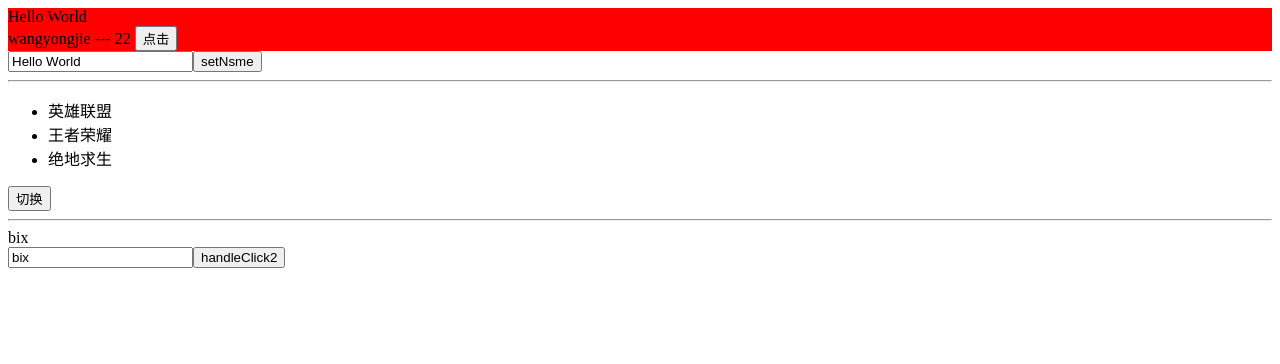
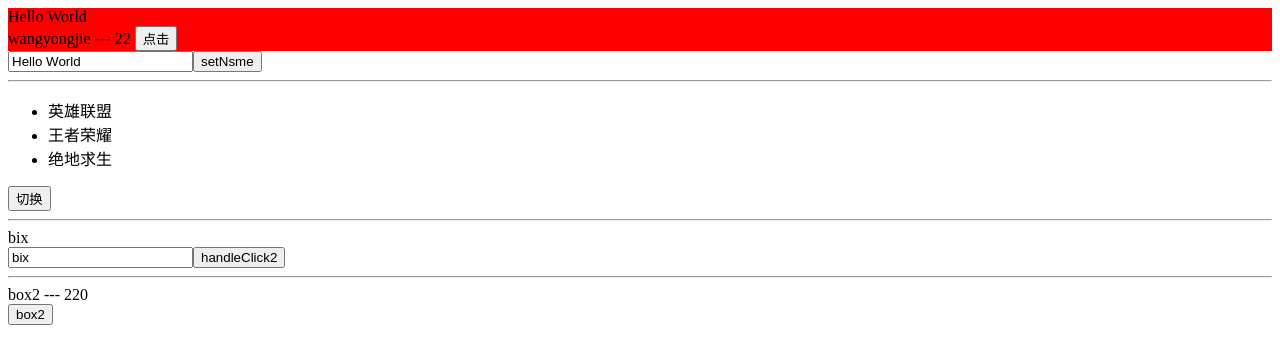
Before and after one commit to xiaodongxier/vue3_vite_ts_202401, a Vue app: page / in a window 1280 px wide. Shown: the top 364 px of the page. Built offline with nearby package versions, Linux system fonts and the light colour scheme.

Commit message:
note-sync syncing

```diff
--- a/src/App.vue
+++ b/src/App.vue
@@ -20,11 +20,25 @@
   <div>{{ box1[0].name }}</div>
   <input type="text" v-model="box1[0].name" />
   <button @click="handleClick2">handleClick2</button>
+  <hr>
+  <div>{{ box2.name }} --- {{ box2.age }}</div>
+  <button @click="box22">box2</button>
 </template>
 
 
 <script setup lang="ts">
 import { reactive, ref } from 'vue';
+
+
+let box2 = reactive({
+  name: "box2",
+  age: 220
+})
+
+function box22() {
+  box2 = Object.assign(box2, { name: "box2" + Math.random(), age: 220 })
+  // box2 = { name: "box2" + Math.random(), age: 220 }
+}
 
 
 let box1 = ref([
```
